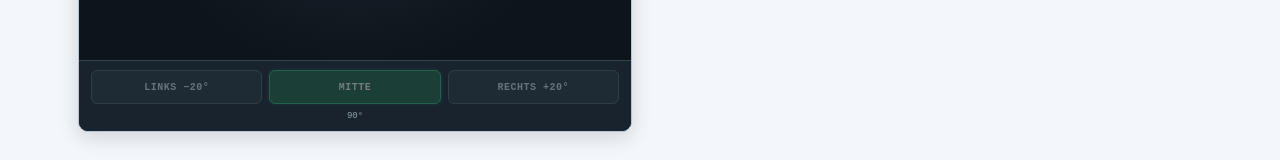
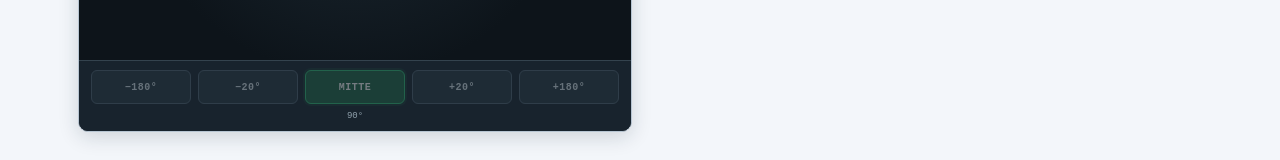
Before and after one commit to alaa-alhaidar/arduino_proj, a Next.js app: page / in a window 1280 px wide. Shown: the part 544-704 px from the top of the page. Built offline with nearby package versions, Linux system fonts and the light colour scheme; no server answers.

Commit message:
Add full-range camera servo buttons

```diff
--- a/app/page.tsx
+++ b/app/page.tsx
@@ -452,9 +452,16 @@ export default function Dashboard() {
             <button
               type="button"
               disabled={!cameraActive || servoPending || servoAngle <= 0}
+              onClick={() => controlServo(0)}
+            >
+              −180°
+            </button>
+            <button
+              type="button"
+              disabled={!cameraActive || servoPending || servoAngle <= 0}
               onClick={() => controlServo(Math.max(0, servoAngle - 20))}
             >
-              LINKS −20°
+              −20°
             </button>
             <button
               type="button"
@@ -469,7 +476,14 @@ export default function Dashboard() {
               disabled={!cameraActive || servoPending || servoAngle >= 180}
               onClick={() => controlServo(Math.min(180, servoAngle + 20))}
             >
-              RECHTS +20°
+              +20°
+            </button>
+            <button
+              type="button"
+              disabled={!cameraActive || servoPending || servoAngle >= 180}
+              onClick={() => controlServo(180)}
+            >
+              +180°
             </button>
             <small>{servoError ?? (servoPending ? "Kamera wird bewegt …" : `${servoAngle}°`)}</small>
           </div>
@@ -552,7 +566,7 @@ export default function Dashboard() {
         .industrial-button:disabled { opacity: .42; cursor: not-allowed; }
         .industrial-button.stop { background: #287b49; border-color: #175832; }
         .industrial-button.alarm-trigger { background: #c92f2f; border-color: #8e1d1d; }
-        .camera-servo { padding: 9px 12px 10px; display: grid; grid-template-columns: repeat(3, 1fr); gap: 7px; background: #18232d; border-top: 1px solid #34434e; }
+        .camera-servo { padding: 9px 12px 10px; display: grid; grid-template-columns: repeat(5, 1fr); gap: 7px; background: #18232d; border-top: 1px solid #34434e; }
         .camera-servo button { min-height: 34px; border: 1px solid #526574; border-radius: 6px; color: #dce7ed; background: #293943; font: 800 10px monospace; letter-spacing: .5px; }
         .camera-servo button:hover:not(:disabled) { border-color: #62c99a; background: #315044; }
         .camera-servo button.active { color: #fff; border-color: #31c278; background: #216846; box-shadow: 0 0 0 2px rgba(49,194,120,.12); }
```
